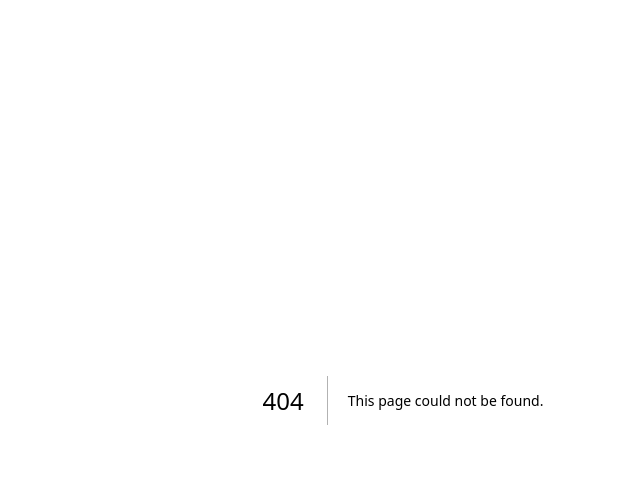
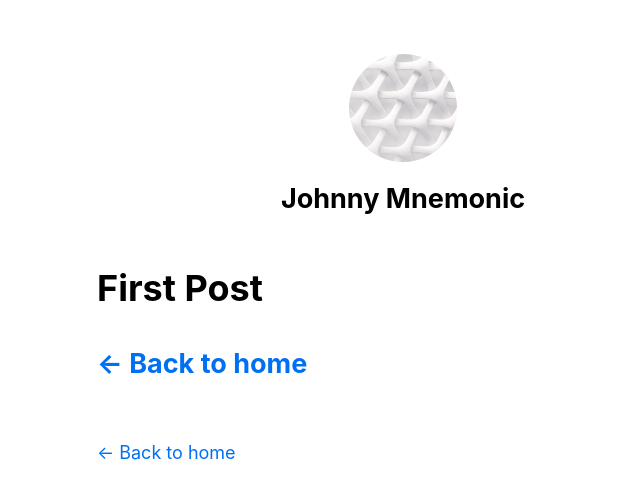
Before and after one commit to jebreuer/nextjs-blog, a Next.js app: page /posts/first-post in a window 1280 px wide. Before the commit this address had no page. Shown: the top 498 px of the page, without its empty margins (237-877 px from the left). Built offline with nearby package versions, Linux system fonts and the light colour scheme.

Commit message:
initial stuffs

```diff
--- /dev/null
+++ b/components/layout.js
@@ -0,0 +1,69 @@
+import Head from 'next/head';
+import Image from 'next/image';
+import styles from './layout.module.css';
+import utilStyles from '../styles/utils.module.css';
+import Link from 'next/link';
+
+const name = 'Johnny Mnemonic';
+export const siteTitle = 'Next.js Sample Website';
+
+export default function Layout({ children, home }) {
+  return (
+    <div className={styles.container}>
+      <Head>
+        <link rel="icon" href="/favicon.ico" />
+        <meta
+          name="description"
+          content="Learn how to build a personal website using Next.js"
+        />
+        <meta
+          property="og:image"
+          content={`https://og-image.vercel.app/${encodeURI(
+            siteTitle,
+          )}.png?theme=light&md=0&fontSize=75px&images=https%3A%2F%2Fassets.vercel.com%2Fimage%2Fupload%2Ffront%2Fassets%2Fdesign%2Fnextjs-black-logo.svg`}
+        />
+        <meta name="og:title" content={siteTitle} />
+        <meta name="twitter:card" content="summary_large_image" />
+      </Head>
+      <header className={styles.header}>
+        {home ? (
+          <>
+            <Image
+              priority
+              src="/images/profile.jpg"
+              className={utilStyles.borderCircle}
+              height={144}
+              width={144}
+              alt=""
+            />
+            <h1 className={utilStyles.heading2Xl}>{name}</h1>
+          </>
+        ) : (
+          <>
+            <Link href="/">
+              <Image
+                priority
+                src="/images/profile.jpg"
+                className={utilStyles.borderCircle}
+                height={108}
+                width={108}
+                alt=""
+              />
+            </Link>
+            <h2 className={utilStyles.headingLg}>
+              <Link href="/" className={utilStyles.colorInherit}>
+                {name}
+              </Link>
+            </h2>
+          </>
+        )}
+      </header>
+      <main>{children}</main>
+      {!home && (
+        <div className={styles.backToHome}>
+          <Link href="/">← Back to home</Link>
+        </div>
+      )}
+    </div>
+  );
+}
--- /dev/null
+++ b/components/layout.module.css
@@ -0,0 +1,15 @@
+.container {
+    max-width: 36rem;
+    padding: 0 1rem;
+    margin: 3rem auto 6rem;
+  }
+
+  .header {
+    display: flex;
+    flex-direction: column;
+    align-items: center;
+  }
+
+  .backToHome {
+    margin: 3rem 0 0;
+  }
--- /dev/null
+++ b/pages/_app.js
@@ -0,0 +1,5 @@
+import '../styles/global.css';
+
+export default function App({ Component, pageProps }) {
+  return <Component {...pageProps} />;
+}
--- /dev/null
+++ b/pages/posts/first-post.js
@@ -0,0 +1,17 @@
+import Head from 'next/head';
+import Link from 'next/link';
+import Layout from '../../components/layout';
+
+export default function FirstPost() {
+  return (
+    <Layout>
+      <Head>
+        <title>First Post</title>
+      </Head>
+      <h1>First Post</h1>
+      <h2>
+        <Link href="/">← Back to home</Link>
+      </h2>
+    </Layout>
+  );
+}
--- /dev/null
+++ b/styles/global.css
@@ -0,0 +1,27 @@
+html,
+body {
+  padding: 0;
+  margin: 0;
+  font-family: -apple-system, BlinkMacSystemFont, Segoe UI, Roboto, Oxygen, Ubuntu,
+    Cantarell, Fira Sans, Droid Sans, Helvetica Neue, sans-serif;
+  line-height: 1.6;
+  font-size: 18px;
+}
+
+* {
+  box-sizing: border-box;
+}
+
+a {
+  color: #0070f3;
+  text-decoration: none;
+}
+
+a:hover {
+  text-decoration: underline;
+}
+
+img {
+  max-width: 100%;
+  display: block;
+}
--- /dev/null
+++ b/styles/utils.module.css
@@ -0,0 +1,52 @@
+.heading2Xl {
+    font-size: 2.5rem;
+    line-height: 1.2;
+    font-weight: 800;
+    letter-spacing: -0.05rem;
+    margin: 1rem 0;
+  }
+
+  .headingXl {
+    font-size: 2rem;
+    line-height: 1.3;
+    font-weight: 800;
+    letter-spacing: -0.05rem;
+    margin: 1rem 0;
+  }
+
+  .headingLg {
+    font-size: 1.5rem;
+    line-height: 1.4;
+    margin: 1rem 0;
+  }
+
+  .headingMd {
+    font-size: 1.2rem;
+    line-height: 1.5;
+  }
+
+  .borderCircle {
+    border-radius: 9999px;
+  }
+
+  .colorInherit {
+    color: inherit;
+  }
+
+  .padding1px {
+    padding-top: 1px;
+  }
+
+  .list {
+    list-style: none;
+    padding: 0;
+    margin: 0;
+  }
+
+  .listItem {
+    margin: 0 0 1.25rem;
+  }
+
+  .lightText {
+    color: #666;
+  }
```
Also changed, not shown: pages/index.js (+13 -108 lines), public/images/profile.jpg (added).
